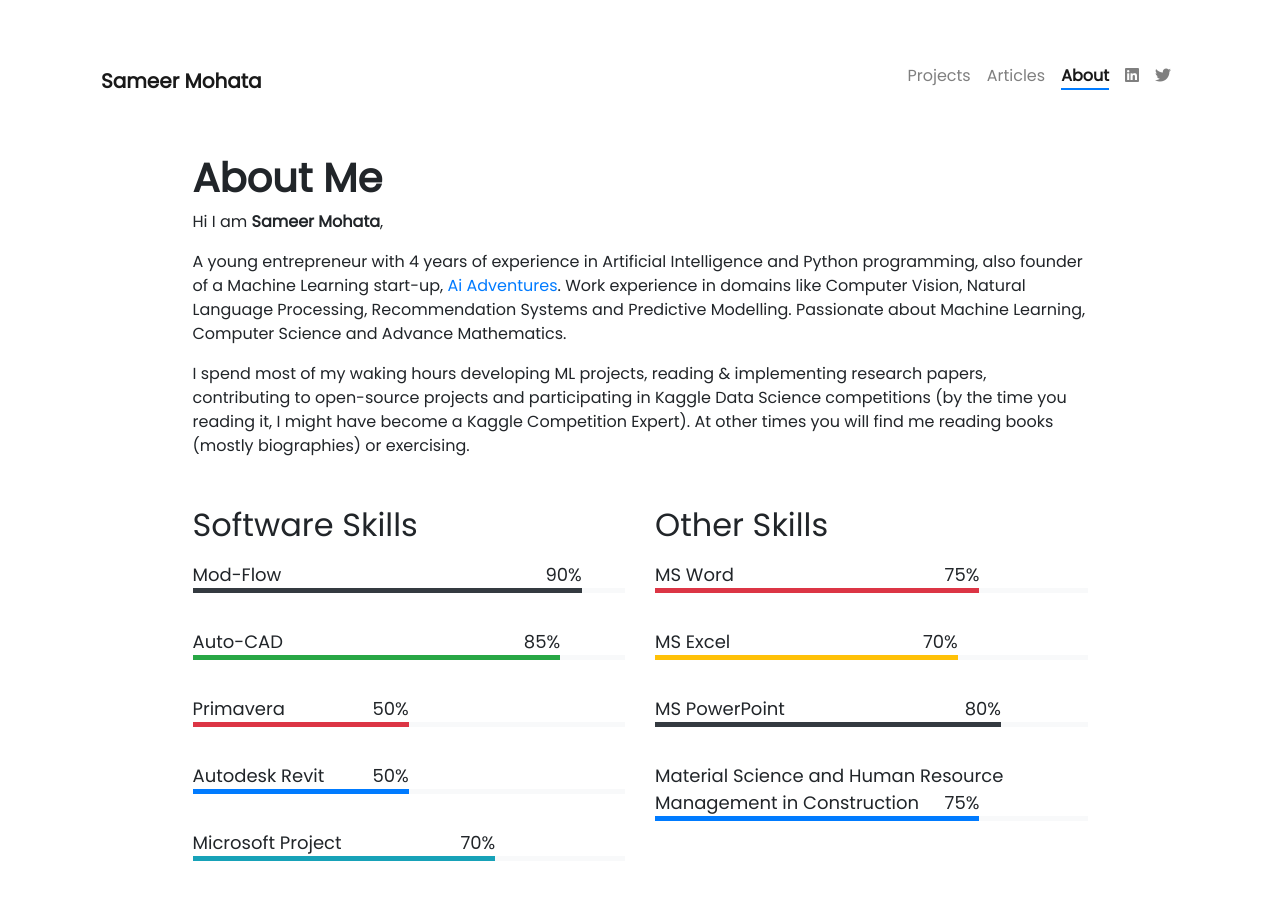
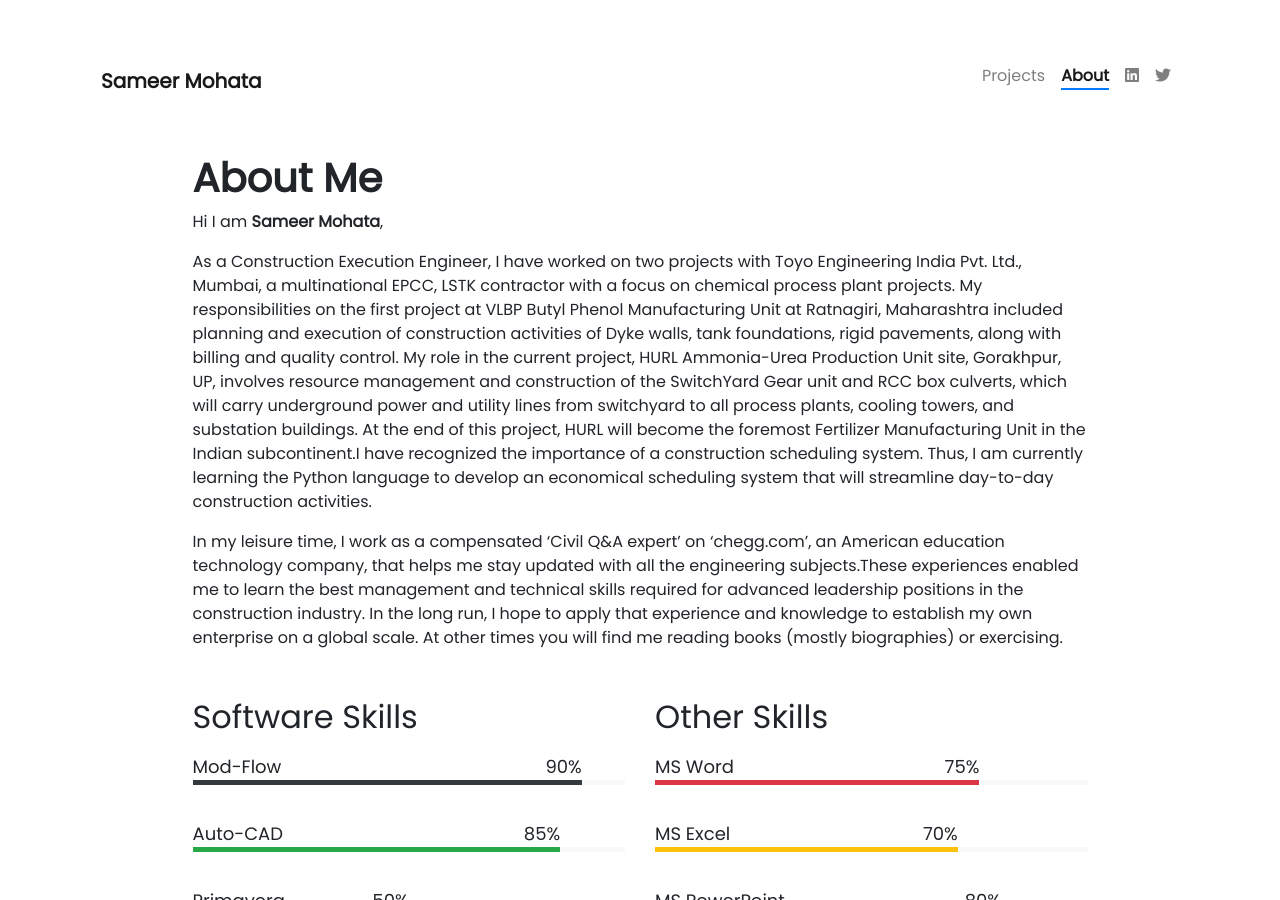
Before and after one commit to sameermohata/sameermohata.github.io, a Jekyll site: the page built from pages/about.md, in a window 1280 px wide and 900 px high. Built offline with Jekyll 4.4.1, drawn with Linux system fonts in a browser that asks for light colours; nearby versions of some CDN libraries.

Commit message:
first version

```diff
--- a/_config.yml
+++ b/_config.yml
@@ -3,10 +3,10 @@
 
 ### Site Settings ###
 title               : Sameer Mohata
-description         : >-                               # >- means to ignore newlines until "url:"
-                      I prefer coffee over tea,
-                      Jupyter Notebook over IDEs
-                      and never take peoples opinion (DATA is my thing).
+# description         : >-                               # >- means to ignore newlines until "url:"
+                      # I prefer coffee over tea,
+                      # Jupyter Notebook over IDEs
+                      # and never take peoples opinion (DATA is my thing).
 
 url                 : ""                               # base hostname & protocol for your site (e.g. http://example.com)
 baseurl             : ""                    # subpath of your site (e.g. /blog) [IMPORTANT: use "" if your are hosting at https://username.github.io directly]
@@ -36,15 +36,6 @@
 # youtube           : your_channel_name
 
 
-### Pagination ###
-paginate: 6
-paginate_path: "/articles/page-:num/"
-
-
-### Posts Permalink ###
-permalink: articles/:title
-
-
 ### Collections ###
 collections:
   projects:
--- a/pages/about.md
+++ b/pages/about.md
@@ -9,9 +9,10 @@
 
 Hi I am **{{ site.author.name }}**,
 
-A young entrepreneur with 4 years of experience in Artificial Intelligence and Python programming, also founder of a Machine Learning start-up, [Ai Adventures](https://aiadventures.in){:target="_blank"}. Work experience in domains like Computer Vision, Natural Language Processing, Recommendation Systems and Predictive Modelling. Passionate about Machine Learning, Computer Science and Advance Mathematics.
+As a Construction Execution Engineer, I have worked on two projects with Toyo Engineering India Pvt. Ltd., Mumbai, a multinational EPCC, LSTK contractor with a focus on chemical process plant projects. My responsibilities on the first project at VLBP Butyl Phenol Manufacturing Unit at Ratnagiri, Maharashtra included planning and execution of construction activities of Dyke walls, tank foundations, rigid pavements, along with billing and quality control. My role in the current project, HURL Ammonia-Urea Production Unit site, Gorakhpur, UP, involves resource management and construction of the SwitchYard Gear unit and RCC box culverts, which will carry underground power and utility lines from switchyard to all process plants, cooling towers, and substation buildings. At the end of this project, HURL will become the foremost Fertilizer Manufacturing Unit in the Indian subcontinent.I have recognized the importance of a construction scheduling system. Thus, I am currently learning the Python language to develop an economical scheduling system that will streamline day-to-day construction activities.
 
-I spend most of my waking hours developing ML projects, reading & implementing research papers, contributing to open-source projects and participating in Kaggle Data Science competitions (by the time you reading it, I might have become a Kaggle Competition Expert). At other times you will find me reading books (mostly biographies) or exercising.
+In my leisure time, I work as a compensated ‘Civil Q&A expert’ on ‘chegg.com’, an American education technology company, that helps me stay updated with all the engineering subjects.These experiences enabled me to learn the best management and technical skills required for advanced leadership positions in the construction industry. In the long run, I hope to apply that experience and knowledge to establish my own enterprise on a global scale.
+ At other times you will find me reading books (mostly biographies) or exercising.
 
 <div class="row">
 {% include about/skills.html title="Software Skills" source=site.data.software-skills %}
```
Also changed, not shown: _includes/projects/index.html (+18 -14 lines), articles/index.html (deleted, +0 -8 lines), articles/tags.html (deleted, +0 -7 lines).
